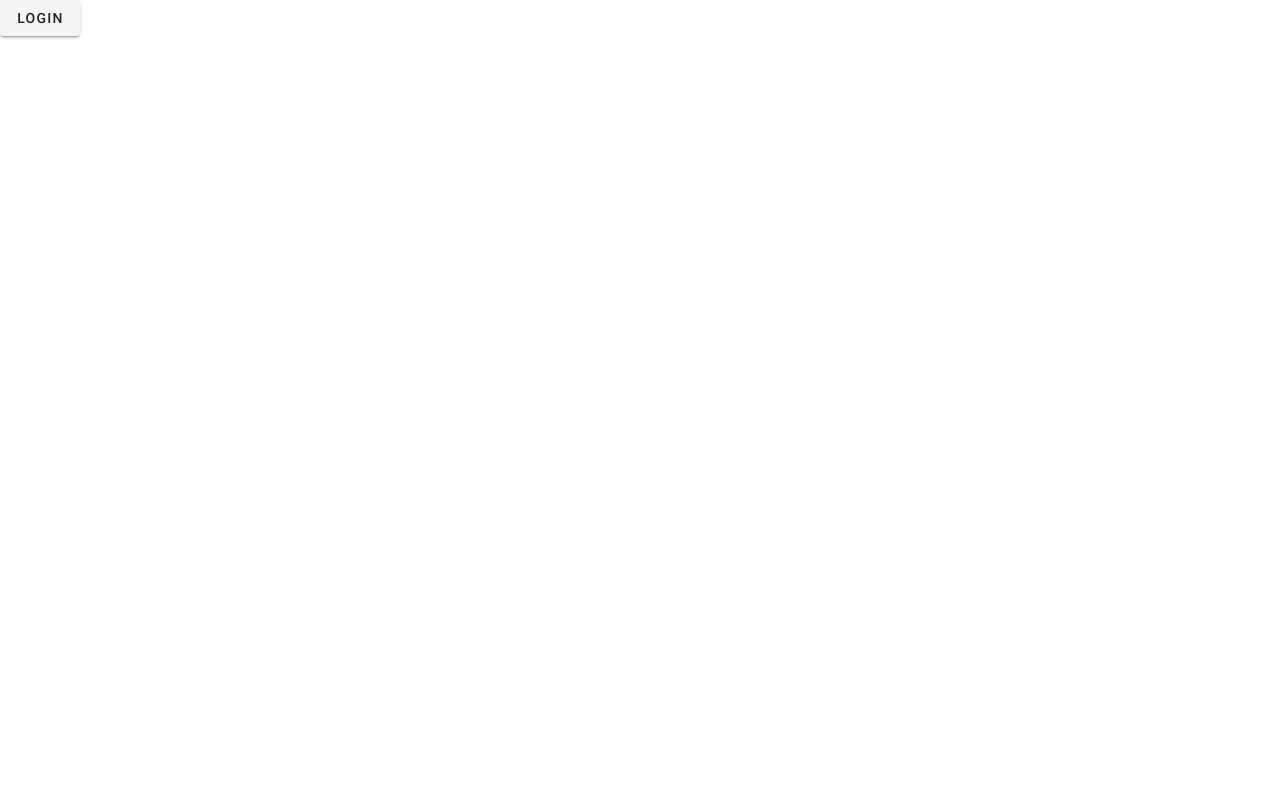
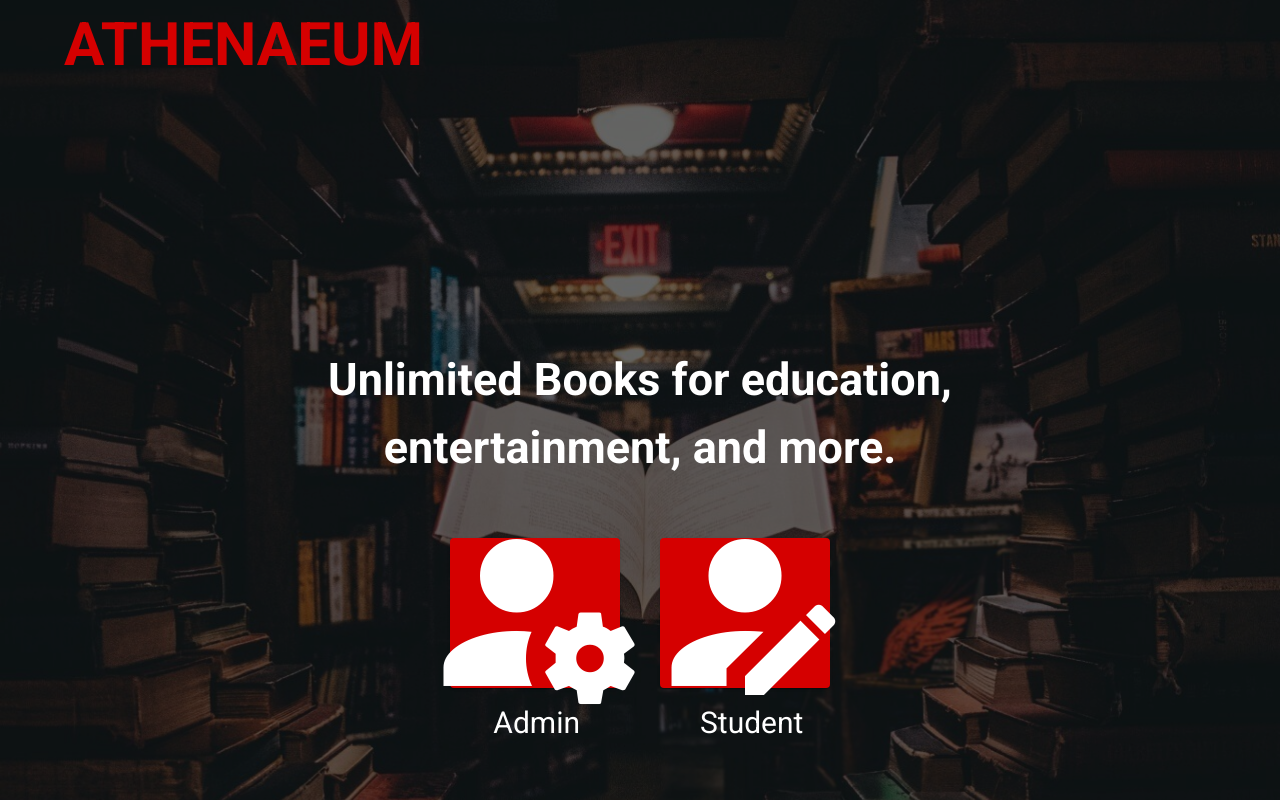
Before and after one commit to BlankSpot08/Athenaeum-Frontend, a Vue app: page /#/ in a window 1280 px wide. Shown: the top 800 px of the page. Built offline with nearby package versions, Linux system fonts and the light colour scheme.

Commit message:
Modified homepage(unfinished). Added homepagebg.jpeg.

```diff
--- a/src/App.vue
+++ b/src/App.vue
@@ -1,6 +1,6 @@
 <template>
   <v-app>
-    <router-view></router-view>
+      <router-view></router-view>
   </v-app>
 </template>
 
--- a/src/components/Homepage.vue
+++ b/src/components/Homepage.vue
@@ -1,6 +1,43 @@
 <template>
-  <div>
-    <v-btn @click = 'goToAdminLogin'>Login</v-btn>
+  <div id='body'>
+    <div id='upper'>
+        <h1 class='red--text text--accent-4 ml-16'>ATHENAEUM</h1>
+        <v-row class='py-16 my-16'></v-row>
+
+        <h2  class='text-center'>Unlimited Books for education,<br> entertainment, and more.</h2><br>
+        <v-container>
+          <v-row align-content='center' justify='center'>
+            <v-flex xs12 sm6 md3 class='px-2'>
+              <div class='text-right'>
+                  <v-btn dark class='ma-3' elevation='1' height='150px' width='170px' color='red accent-4'>
+                    <v-icon size='220px'>
+                      mdi-account-cog
+                    </v-icon>
+                  </v-btn>
+              </div>
+              <div class='text-right pr-13'>
+                Admin
+              </div>
+            </v-flex>
+            <v-flex xs12 sm6 md3 class='px-2'>
+              <div class='text-left'>
+
+                  <v-btn dark class='ma-3' elevation='1' height='150px' width='170px' color='red accent-4'>
+                    <v-icon size='220px'>
+                      mdi-account-edit
+                    </v-icon>
+                  </v-btn>
+              </div>
+              <div class='text-left pl-13'>
+                Student
+              </div>
+            </v-flex>
+
+          </v-row>
+        </v-container>
+    </div>
+    <div>
+    </div>
   </div>
 </template>
 
@@ -8,11 +45,34 @@
 
   export default {
     name: 'Homepage',
-
-    methods: {
-      goToAdminLogin() {
-        this.$router.push('/Admin/Login')
-      }
-    }
   }
 </script>
+
+<style scoped>
+  h1,h2, div{
+    position: relative;
+  }
+  #body{
+    position: relative;
+    background-color: black;
+    color: white;
+    font-size: 30px;
+    min-height: 970px;
+  }
+  #upper{
+    position: relative;
+  }
+  #upper::before{
+        content: '';
+        position: absolute;
+        top:0px;
+        right: 0px;
+        bottom: 0px;
+        left: 0px;
+        background-image: url('./assets/homepagebg.jpeg');
+        background-size: 100% 100%;
+        background-position: top center;
+        min-height: 970px;
+        opacity: 0.4;
+   }
+</style>
```
Also changed, not shown: src/components/assets/homepagebg.jpeg (added).
